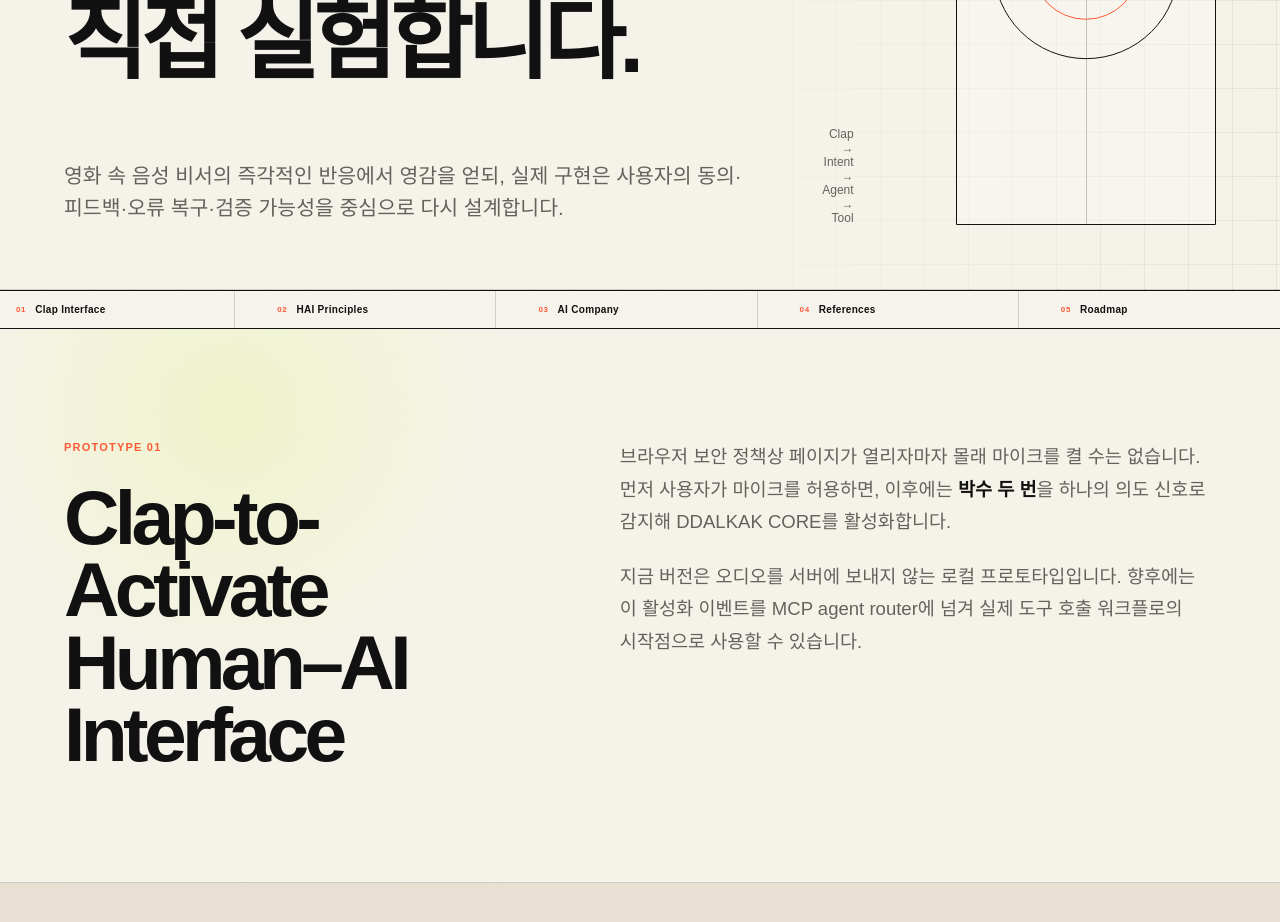
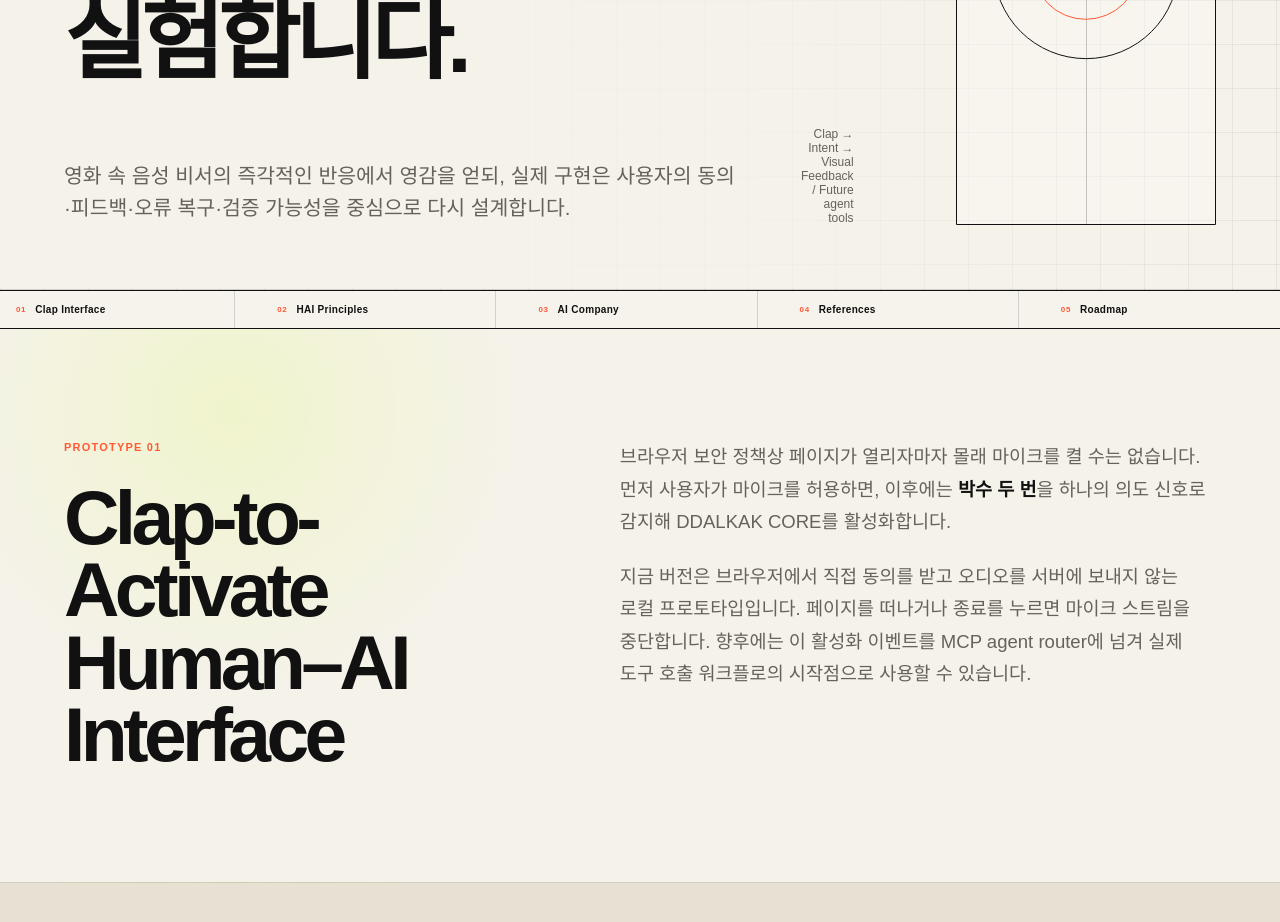
Before and after one commit to Jxny0ung/ddalkak-lab-hai, a Next.js app: page /lab in a window 1280 px wide. Shown: the part 460-1382 px from the top of the page. Built offline with nearby package versions, Linux system fonts and the light colour scheme.

Commit message:
docs(lab): distinguish working local clap from proposed agent tool calls

```diff
--- a/src/app/lab/page.tsx
+++ b/src/app/lab/page.tsx
@@ -99,9 +99,9 @@ export default function LabPage() {
       <main id="main-content">
         <PageHero
           eyebrow="HAI Lab"
-          title="박수, 움직임, 도구 호출까지—사람과 AI 사이의 인터랙션을 직접 실험합니다."
+          title="두 번의 박수부터, 사람과 AI 사이의 인터랙션을 실험합니다."
           description="영화 속 음성 비서의 즉각적인 반응에서 영감을 얻되, 실제 구현은 사용자의 동의·피드백·오류 복구·검증 가능성을 중심으로 다시 설계합니다."
-          meta="Clap → Intent → Agent → Tool"
+          meta="Clap → Intent → Visual Feedback / Future agent tools"
         />
 
         <nav className="lab-index" aria-label="HAI Lab sections">
@@ -129,7 +129,7 @@ export default function LabPage() {
                 하나의 의도 신호로 감지해 DDALKAK CORE를 활성화합니다.
               </p>
               <p>
-                지금 버전은 오디오를 서버에 보내지 않는 로컬 프로토타입입니다.
+                지금 버전은 브라우저에서 직접 동의를 받고 오디오를 서버에 보내지 않는 로컬 프로토타입입니다. 페이지를 떠나거나 종료를 누르면 마이크 스트림을 중단합니다.
                 향후에는 이 활성화 이벤트를 MCP agent router에 넘겨 실제 도구 호출
                 워크플로의 시작점으로 사용할 수 있습니다.
               </p>
```
